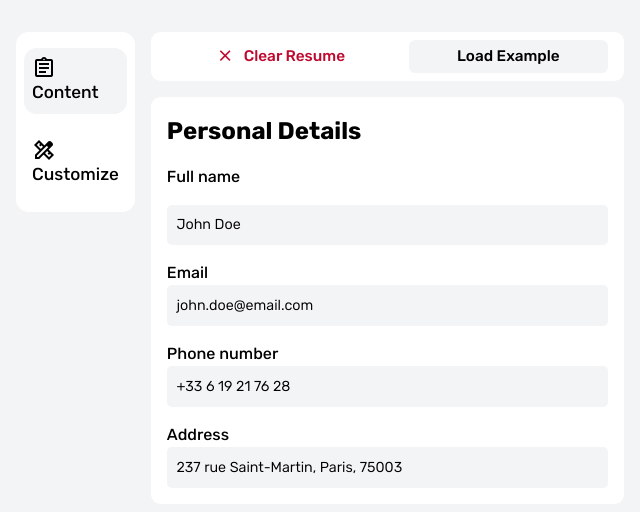
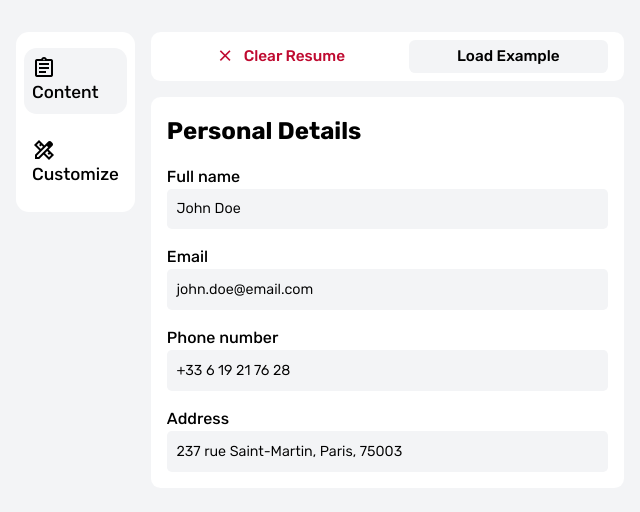
Before and after one commit to louisdeco/cv-builder, a React (Vite) app: page / in a window 1280 px wide. Shown: the top 512 px of the page, without its empty margins (0-640 px from the left). Built offline with nearby package versions, Linux system fonts and the light colour scheme.

Commit message:
fix: add missing input-group wrapper
- Wrap full name label and input in input-group div
- Ensure consistent styling across all form fields

```diff
--- a/src/CVPersonalInfo.jsx
+++ b/src/CVPersonalInfo.jsx
@@ -4,8 +4,10 @@ function CVPersonalInfo({ personalInfo, onPersonalFieldChange }) {
     return (
         <form className="cv-personal-info">
             <h2>Personal Details</h2>
-            <label htmlFor="full-name">Full name</label>
-            <input type="text" id="full-name" name="full-name" autoComplete="name" value={personalInfo.fullName} onChange={onPersonalFieldChange('fullName')}/>
+            <div className="input-group">
+                <label htmlFor="full-name">Full name</label>
+                <input type="text" id="full-name" name="full-name" autoComplete="name" value={personalInfo.fullName} onChange={onPersonalFieldChange('fullName')}/>
+            </div>
             <div className="input-group">
                 <label htmlFor="email">Email</label>
                 <input type="mail" id="email" name="email" autoComplete="email" value={personalInfo.email} onChange={onPersonalFieldChange('email')}/>
```
